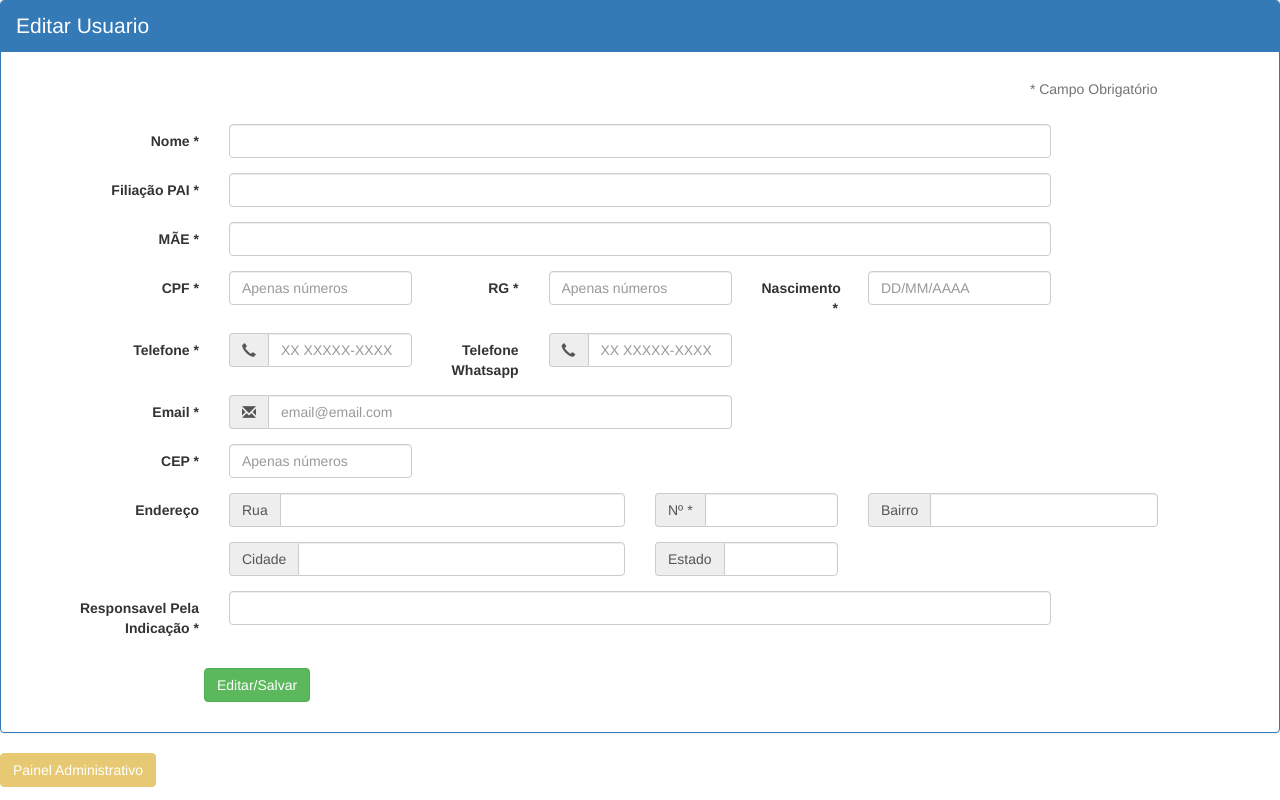
After one commit to Hobyn/Cadastro-de-funcion-rios, a PHP site: page /admin/painel/edit2.php in a window 1280 px wide. The commit adds this page. Run offline with PHP 8.4, Linux system fonts and the light colour scheme; data comes from the database, SQL or seed files in the repository; data that the repository does not hold is empty; some libraries are stand-ins or nearby versions.

Commit message:
Add files via upload

```diff
--- /dev/null
+++ b/cadastro apse/admin/painel/css/style.css
@@ -0,0 +1,12 @@
+.h11 {
+    color:red;
+}
+
+#logo {
+        width:50%;
+        height:50%;
+}
+
+.panel-heading{
+    font-size:150%;
+}
--- /dev/null
+++ b/cadastro apse/admin/painel/edit2.php
@@ -0,0 +1,232 @@
+<?php
+session_start();
+include_once("conexao.php");
+$id = filter_input(INPUT_GET, 'id', FILTER_SANITIZE_NUMBER_INT);
+$result_usuario = "SELECT * FROM cadastro WHERE id = '$id'";
+$resultado_usuario = mysqli_query($conn, $result_usuario);
+$row_usuario = mysqli_fetch_assoc($resultado_usuario);
+?>
+<!DOCTYPE html>
+<html lang="en">
+   <head>
+      <meta charset="utf-8">
+      <!-- This file has been downloaded from Bootsnipp.com. Enjoy! -->
+      <title>Editar Usuario - APSE</title>
+      <script src="js.js"></script>
+      <meta name="viewport" content="width=device-width, initial-scale=1">
+      <link href="http://maxcdn.bootstrapcdn.com/bootstrap/3.3.0/css/bootstrap.min.css" rel="stylesheet">
+      <link rel="stylesheet" href="css/style.css">
+      <script src="http://code.jquery.com/jquery-1.11.1.min.js"></script>
+      <script src="http://maxcdn.bootstrapcdn.com/bootstrap/3.3.0/js/bootstrap.min.js"></script>
+   </head>
+   <body>
+      <!DOCTYPE html>
+      <head>
+      </head>
+      <body>
+         <form method="POST"class="form-horizontal" action="proc_edit_usuario.php">
+            <fieldset>
+               <div class="panel panel-primary">
+                  <div class="panel-heading">Editar Usuario <?php echo $row_usuario['nome']; ?></div>
+                  <?php
+                     if(isset($_SESSION['msg'])){
+                     	echo $_SESSION['msg'];
+                     	unset($_SESSION['msg']);
+                     }
+                     ?>
+                  <div class="panel-body">
+                     <div class="form-group">
+                     <input type="hidden" name="id" value="<?php echo $row_usuario['id']; ?>">
+                        <!--
+                           <div class="form-group">
+                           <div class="col-md-4 control-label">
+                               <img id="logo" src="http://blogdoporao.com.br/wp-content/uploads/2016/12/Faculdade-pitagoras.png"/>
+                           </div>
+                           <div class="col-md-4 control-label">
+                               <h1>Cadastro de Cliente</h1>
+
+                           </div>
+                           </div>
+                               -->
+                        <div class="col-md-11 control-label">
+                           <p class="help-block">
+                              <h11>*</h11>
+                              Campo Obrigatório
+                           </p>
+                        </div>
+                     </div>
+                     <!-- Text input-->
+                     <div class="form-group">
+                        <label class="col-md-2 control-label" for="Nome">
+                           Nome
+                           <h11>*</h11>
+                        </label>
+                        <div class="col-md-8">
+                           <input id="nome" name="nome" placeholder="" class="form-control input-md" required="" type="text" value="<?php echo $row_usuario['nome']; ?>">
+                        </div>
+                     </div>
+                     <!-- Text input-->
+                     <div class="form-group">
+                        <label class="col-md-2 control-label" for="Nome">
+                           Filiação PAI
+                           <h11>*</h11>
+                        </label>
+                        <div class="col-md-8">
+                           <input id="pai" name="pai" placeholder="" class="form-control input-md" required="" type="text"value="<?php echo $row_usuario['pai']; ?>" >
+                        </div>
+                     </div>
+                     <div class="form-group">
+                        <label class="col-md-2 control-label" for="Nome">
+                           MÃE
+                           <h11>*</h11>
+                        </label>
+                        <div class="col-md-8">
+                           <input id="mae" name="mae" placeholder="" class="form-control input-md" required="" type="text" value="<?php echo $row_usuario['mae']; ?>">
+                        </div>
+                     </div>
+                     <!-- Text input-->
+                     <div class="form-group">
+                        <label class="col-md-2 control-label" for="Nome">
+                           CPF
+                           <h11>*</h11>
+                        </label>
+                        <div class="col-md-2">
+                           <input id="cpf" name="cpf" placeholder="Apenas números" class="form-control input-md" required="" type="text" value="<?php echo $row_usuario['cpf']; ?>" >
+                        </div>
+                        <label class="col-md-1 control-label" for="Nome">
+                           RG
+                           <h11>*</h11>
+                        </label>
+                        <div class="col-md-2">
+                           <input id="rg" name="rg" placeholder="Apenas números" class="form-control input-md" required="" type="text"  value="<?php echo $row_usuario['rg']; ?>">
+                        </div>
+                        <label class="col-md-1 control-label" for="Nome">
+                           Nascimento
+                           <h11>*</h11>
+                        </label>
+                        <div class="col-md-2">
+                           <input id="dtnasc" name="dtnasc" placeholder="DD/MM/AAAA" class="form-control input-md" required="" type="text" maxlength="10" OnKeyPress="formatar('##/##/####', this)" onBlur="showhide()" value="<?php echo $row_usuario['dtnasc']; ?>">
+                        </div>
+                     </div>
+                     <!-- Prepended text-->
+                     <div class="form-group">
+                        <label class="col-md-2 control-label" for="prependedtext">
+                           Telefone
+                           <h11>*</h11>
+                        </label>
+                        <div class="col-md-2">
+                           <div class="input-group">
+                              <span class="input-group-addon"><i class="glyphicon glyphicon-earphone"></i></span>
+                              <input id="telefone" name="telefone" class="form-control" placeholder="XX XXXXX-XXXX" required="" type="text" maxlength="13" pattern="\[0-9]{2}\ [0-9]{4,6}-[0-9]{3,4}$"
+                                 OnKeyPress="formatar('## #####-####', this)" value="<?php echo $row_usuario['telefone']; ?>">
+                           </div>
+                        </div>
+                        <label class="col-md-1 control-label" for="prependedtext">Telefone Whatsapp</label>
+                        <div class="col-md-2">
+                           <div class="input-group">
+                              <span class="input-group-addon"><i class="glyphicon glyphicon-earphone"></i></span>
+                              <input id="zap" name="zap" class="form-control" placeholder="XX XXXXX-XXXX" type="text" maxlength="13"  pattern="\[0-9]{2}\ [0-9]{4,6}-[0-9]{3,4}$"
+                                 OnKeyPress="formatar('## #####-####', this)"value="<?php echo $row_usuario['zap']; ?>">
+                           </div>
+                        </div>
+                     </div>
+                     <!-- Prepended text-->
+                     <div class="form-group">
+                        <label class="col-md-2 control-label" for="prependedtext">
+                           Email
+                           <h11>*</h11>
+                        </label>
+                        <div class="col-md-5">
+                           <div class="input-group">
+                              <span class="input-group-addon"><i class="glyphicon glyphicon-envelope"></i></span>
+                              <input id="email" name="email" class="form-control" placeholder="email@email.com" required="" type="text"  value="<?php echo $row_usuario['email']; ?>">
+                           </div>
+                        </div>
+                     </div>
+                     <!-- Search input-->
+                     <div class="form-group">
+                        <label class="col-md-2 control-label" for="CEP">
+                           CEP
+                           <h11>*</h11>
+                        </label>
+                        <div class="col-md-2">
+                           <input id="cep" name="cep" placeholder="Apenas números" class="form-control input-md" required=""  maxlength="8" pattern="[0-9]+$" value="<?php echo $row_usuario['cep']; ?>">
+                        </div>
+
+                     </div>
+                     <!-- Prepended text-->
+                     <div class="form-group">
+                        <label class="col-md-2 control-label" for="prependedtext">Endereço</label>
+                        <div class="col-md-4">
+                           <div class="input-group">
+                              <span class="input-group-addon">Rua</span>
+                              <input id="rua" name="rua" class="form-control" placeholder="" required=""  type="text"value="<?php echo $row_usuario['rua']; ?>">
+                           </div>
+                        </div>
+                        <div class="col-md-2">
+                           <div class="input-group">
+                              <span class="input-group-addon">
+                                 Nº
+                                 <h11>*</h11>
+                              </span>
+                              <input id="numero" name="numero" class="form-control" placeholder="" required=""  type="text" value="<?php echo $row_usuario['numero']; ?>">
+                           </div>
+                        </div>
+                        <div class="col-md-3">
+                           <div class="input-group">
+                              <span class="input-group-addon">Bairro</span>
+                              <input id="bairro" name="bairro" class="form-control" placeholder="" required=""  type="text" value="<?php echo $row_usuario['bairro']; ?>">
+                           </div>
+                        </div>
+                     </div>
+                     <div class="form-group">
+                        <label class="col-md-2 control-label" for="prependedtext"></label>
+                        <div class="col-md-4">
+                           <div class="input-group">
+                              <span class="input-group-addon">Cidade</span>
+                              <input id="cidade" name="cidade" class="form-control" placeholder="" required=""   type="text" value="<?php echo $row_usuario['cidade']; ?>">
+                           </div>
+                        </div>
+                        <div class="col-md-2">
+                           <div class="input-group">
+                              <span class="input-group-addon">Estado</span>
+                              <input id="estado" name="estado" class="form-control" placeholder="" required=""   type="text" value= "<?php echo $row_usuario['estado']; ?>" >
+                           </div>
+                        </div>
+                     </div>
+                     <div class="form-group">
+                        <label class="col-md-2 control-label" for="Nome">
+                           Responsavel Pela Indicação
+                           <h11>*</h11>
+                        </label>
+                        <div class="col-md-8">
+                           <input id="indicacao" name="indicacao" placeholder="" class="form-control input-md" required="" type="text" value="<?php echo $row_usuario['indicacao']; ?>">
+                        </div>
+                     </div>
+                  </div>
+                  <!-- Button (Double) -->
+                  <div class="form-group">
+                     <label class="col-md-2 control-label" for="salvar"></label>
+
+                     <input class="btn btn-success" type="submit" value="Editar/Salvar">
+                  </div>
+
+                  <div class="form-group">
+
+
+                  <div>
+               </div>
+               </div>
+            </fieldset>
+
+         </form>
+         <form action="index.php">
+            <input type="submit"  class="btn btn-danger" style="
+               color: #fff;
+               background-color: #E6C972!important;
+               border-color: #E6C972;!important" value="Painel Administrativo"/>
+         </form>
+
+   </body>
+</html>
+<?php
--- a/cadastro apse/admin/painel/index.php
+++ b/cadastro apse/admin/painel/index.php
@@ -85,10 +85,11 @@
             <div class="row espaco">
                <div class="pull-right">
                   <a href="index.php"><button type='button' class='btn btn-sm btn-primary'>Inicio Painel</button></a>
-                  <a href="../../index.php"><button type='button' class='btn btn-sm btn-success'>Cadastrar</button></a>
+                  <a href="../../cadastro_apse/cadastro.php"><button type='button' class='btn btn-sm btn-success'>Cadastrar</button></a>
 
                   <a href="gerar_planilha.php"><button type='button' class='btn btn-sm btn-danger'>Toda Base Relatório</button></a>
                   <input type="submit" value="Relatório Especifico" class='btn btn-sm btn-warning'>
+                  <a href="../../index.php"><button type='button' class='btn btn-sm btn-danger'>Sair</button></a>
                </div>
             </div>
             <div class="row">
@@ -141,7 +142,7 @@
                            <td class="text-center"><?php echo $row_msg_contatos["cep"]; ?></td>
                            <td class="text-center">
                            <?php
-                           echo "<a href='edit_usuario.php?id=" . $row_msg_contatos['id'] . "'>Editar</a><br><hr>";
+                           echo "<a href='edit2.php?id=" . $row_msg_contatos['id'] . "'>Editar</a><br><hr>";
                            ?>
                               <?php
                                  echo"<a href='proc_apagar_usuario.php?id=" . $row_msg_contatos['id'] . "'>Apagar</a><br><hr>";
--- a/cadastro apse/cadastro_apse/cadastro.php
+++ b/cadastro apse/cadastro_apse/cadastro.php
@@ -220,7 +220,7 @@
             </fieldset>
 
          </form>
-         <form action="../admin/index.php">
+         <form action="../painel/index.php">
             <input type="submit"  class="btn btn-danger" style="
                color: #fff;
                background-color: #E6C972!important;
```
Also changed, not shown: cadastro apse/admin/painel/edit_usuario.php (+10 -10 lines), cadastro apse/admin/painel/js.js (added, +135 -0 lines).
